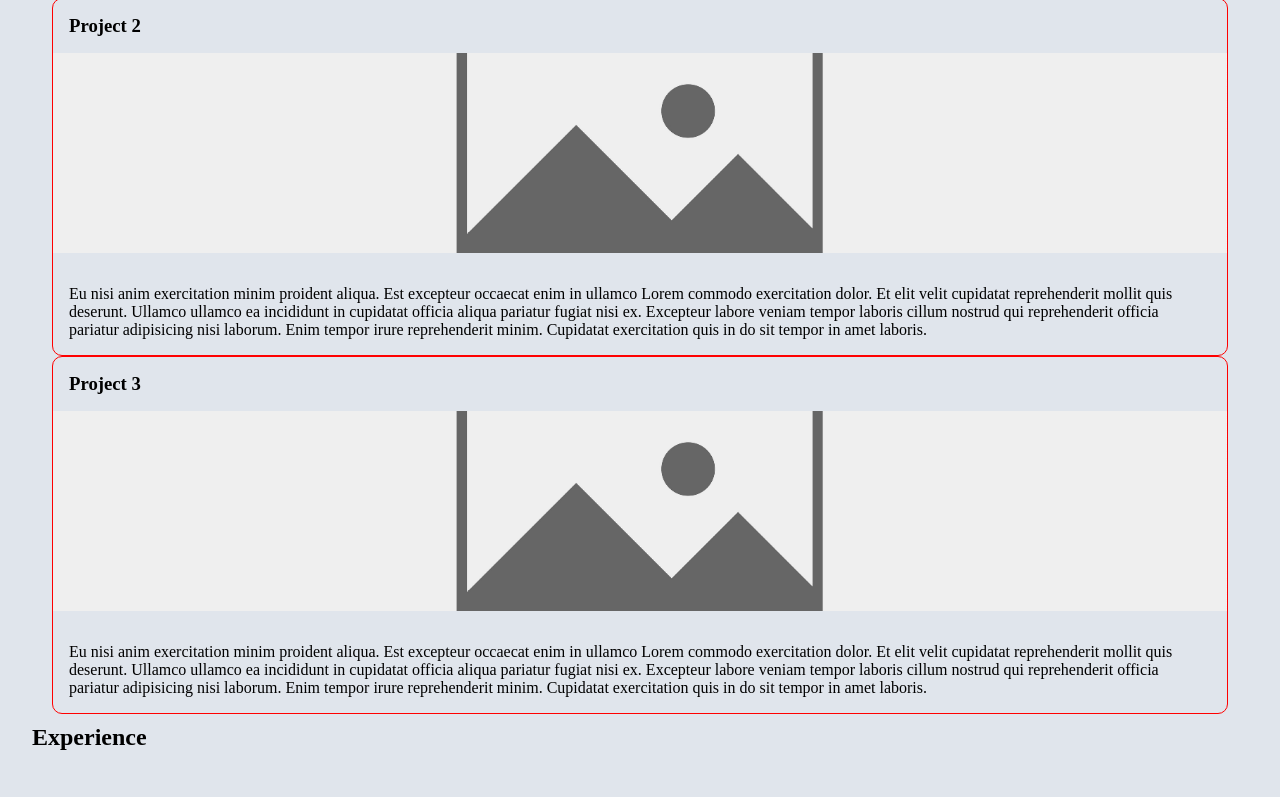
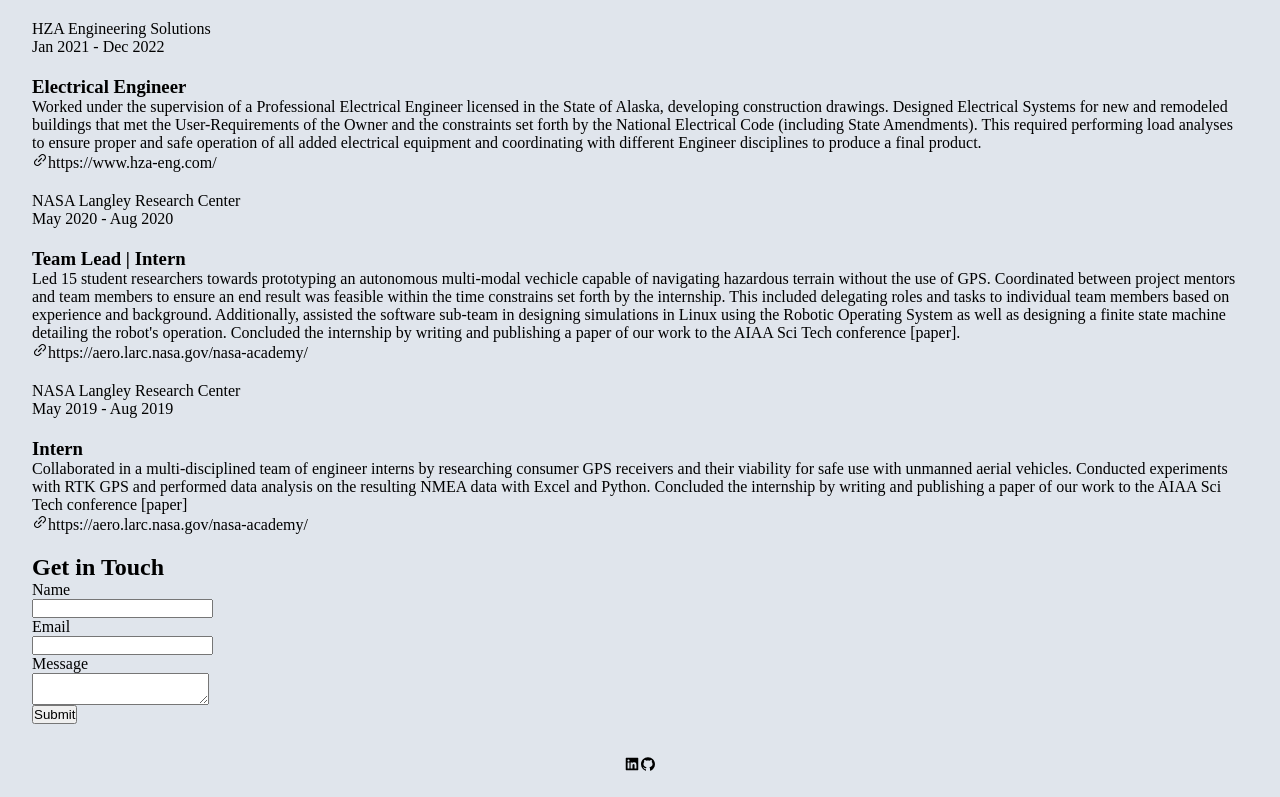
Before and after one commit to rbonk907/portfolio-website, a Next.js app: page / in a window 1280 px wide. Shown: the part 2000-2797 px from the top of the page. Built offline with nearby package versions, Linux system fonts and the light colour scheme.

Commit message:
add footer section

```diff
--- /dev/null
+++ b/components/footer.js
@@ -0,0 +1,13 @@
+import styles from '../styles/Footer.module.css';
+import { AiFillGithub, AiFillLinkedin } from 'react-icons/ai';
+
+const Footer = () => {
+    return (
+        <footer className={styles.footer}>
+            <AiFillLinkedin />
+            <AiFillGithub />
+        </footer>
+    )
+}
+
+export default Footer;
--- a/pages/index.js
+++ b/pages/index.js
@@ -1,36 +1,69 @@
-import Head from 'next/head'
-import Image from 'next/image'
-import styles from '../styles/Home.module.css'
-import Header from '../components/header'
-import Bio from '../components/bio'
-import HeroBanner from '../components/hero-banner'
+import Head from 'next/head';
+import Image from 'next/image';
+import styles from '../styles/Home.module.css';
+import Header from '../components/header';
+import Bio from '../components/bio';
+import HeroBanner from '../components/hero-banner';
+import Projects from '../components/projects';
+import Experience from '../components/experience';
+import Footer from '../components/footer';
+
+import { useEffect, useState } from 'react';
 
 import { Lexend } from '@next/font/google';
-import Projects from '../components/projects'
-import Experience from '../components/experience'
+import Contact from '../components/contact';
+
 
 const lexend = Lexend({ subsets: ['latin'] });
 
 export default function Home() {
+  const [width, setWidth] = useState(0);
+  const [scrollHeight, setScrollHeight] = useState(0);
+  const isMobile = width < 768;
+
+  useEffect(() => {
+    window.addEventListener("resize", handleWindowSizeChange);
+    handleWindowSizeChange();
+
+    window.addEventListener("scroll", getScrollHeight);
+
+    return () => {
+      window.removeEventListener("resize", handleWindowSizeChange);
+      window.removeEventListener("scroll", getScrollHeight);
+    };
+  }, []);
+
+  const handleWindowSizeChange = () => {
+    setWidth(window.innerWidth);
+  }
+
+  const getScrollHeight = () => {
+    setScrollHeight(window.scrollY);
+  }
+
   return (
 
     <div className={styles.container}>
       <Head>
         <title>Create Next App</title>
         <meta name="description" content="Generated by create next app" />
+        <meta name="viewport" content="width=device-width, initial-scale=1.0" />
         <link rel="icon" href="/favicon.ico" />
       </Head>
 
-      <Header />
+      <Header isMobile={ isMobile } scrollHeight={ scrollHeight }/>
 
       <main className={`${styles.main}`}>
         <HeroBanner lexend={lexend} />
-        <Bio lexend={lexend} />
+        {/* <Bio lexend={lexend} /> */}
         <Projects />
         <Experience />
+        <Contact />
       </main>
 
-      <footer className={styles.footer}>
+      <Footer />
+
+      {/* <footer className={styles.footer}>
         <a
           href="https://vercel.com?utm_source=create-next-app&utm_medium=default-template&utm_campaign=create-next-app"
           target="_blank"
@@ -41,7 +74,7 @@
             <Image src="/vercel.svg" alt="Vercel Logo" width={72} height={16} />
           </span>
         </a>
-      </footer>
+      </footer> */}
     </div>
   )
-}
+};
--- /dev/null
+++ b/styles/Footer.module.css
@@ -0,0 +1,7 @@
+.footer {
+    background-color: var(--card-bg-color);
+    padding: 32px 0;
+    display: flex;
+    align-items: center;
+    justify-content: center;
+}
```
